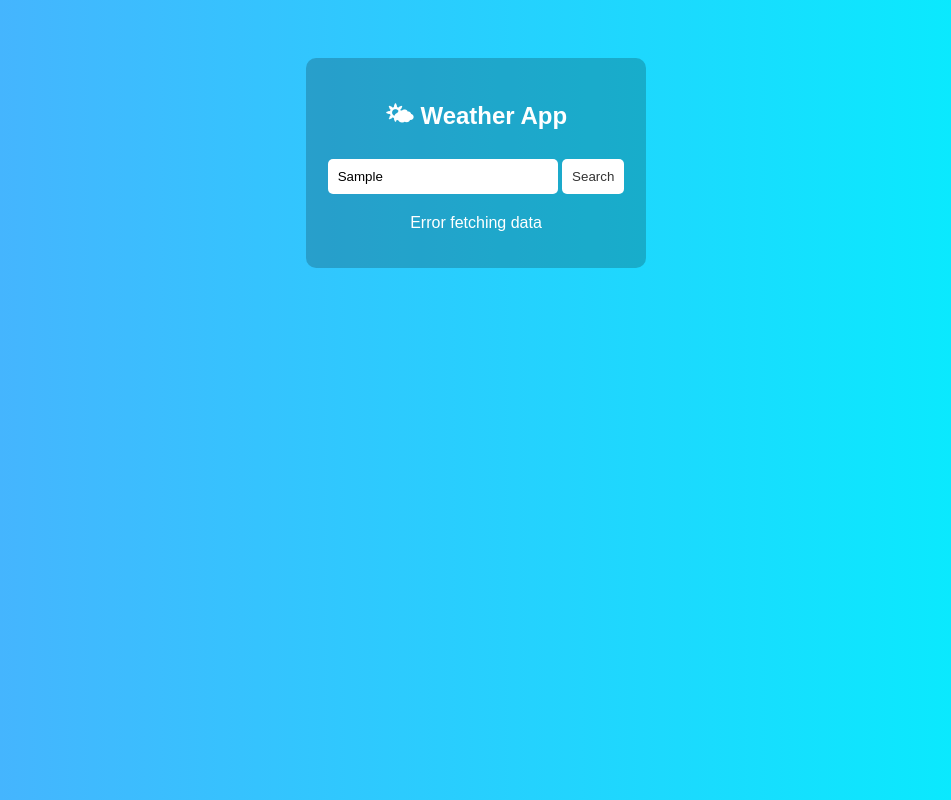
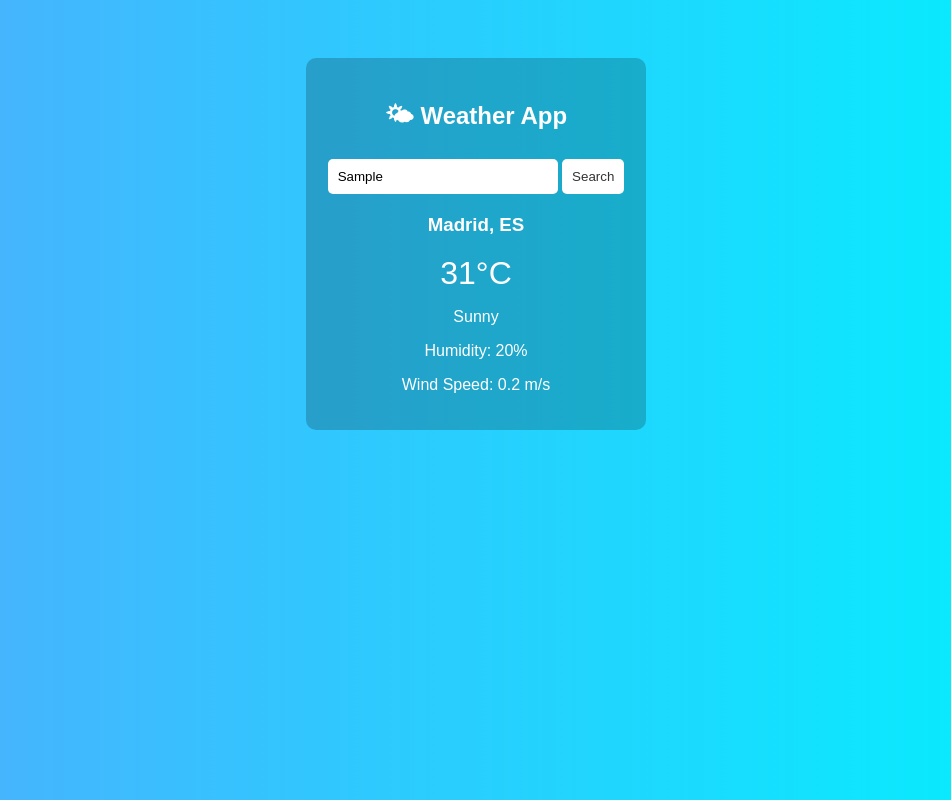
Before and after one commit to Mahith269/fluffy-eureka, a plain HTML site: page index.html in a window 1280 px wide. Both pictures are taken after typing "Sample" into the empty fields and a click on the button "Search". Shown: the whole page, without its empty margins (164-1115 px from the left). Drawn offline with Linux system fonts and the light colour scheme; no server answers.

Commit message:
Use mock data for weather instead of API call
Replaced API call with mock data for weather display.

```diff
--- a/index.html
+++ b/index.html
@@ -64,37 +64,30 @@
   <script>
     async function getWeather() {
       const city = document.getElementById('city').value;
-      const apiKey = "YOUR_API_KEY";
 
       if (!city) {
         alert("Please enter a city name");
         return;
       }
 
-      const url = `https://api.openweathermap.org/data/2.5/weather?q=${city}&units=metric&appid=${apiKey}`;
+      // Mock data to simulate API response
+      const mockData = {
+        name: "Madrid",
+        sys: { country: "ES" },
+        main: { temp: 31, humidity: 20 },
+        weather: [{ main: "Sunny" }],
+        wind: { speed: 0.2 }
+      };
 
-      try {
-        const response = await fetch(url);
-        const data = await response.json();
+      const weatherHTML = `
+        <h3>${mockData.name}, ${mockData.sys.country}</h3>
+        <div class="temp">${mockData.main.temp}°C</div>
+        <p>${mockData.weather[0].main}</p>
+        <p>Humidity: ${mockData.main.humidity}%</p>
+        <p>Wind Speed: ${mockData.wind.speed} m/s</p>
+      `;
 
-        if (data.cod !== 200) {
-          document.getElementById('weatherResult').innerHTML = `<p>${data.message}</p>`;
-          return;
-        }
-
-        const weatherHTML = `
-          <h3>${data.name}, ${data.sys.country}</h3>
-          <div class="temp">${data.main.temp}°C</div>
-          <p>${data.weather[0].main}</p>
-          <p>Humidity: ${data.main.humidity}%</p>
-          <p>Wind Speed: ${data.wind.speed} m/s</p>
-        `;
-
-        document.getElementById('weatherResult').innerHTML = weatherHTML;
-
-      } catch (error) {
-        document.getElementById('weatherResult').innerHTML = `<p>Error fetching data</p>`;
-      }
+      document.getElementById('weatherResult').innerHTML = weatherHTML;
     }
   </script>
 
```
